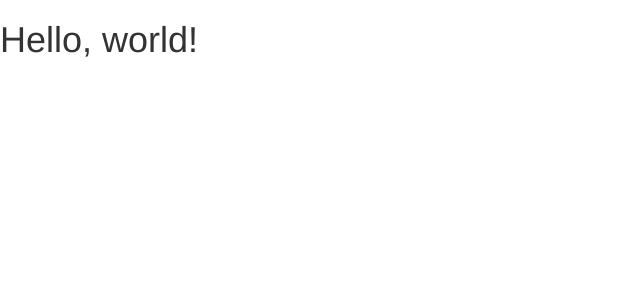
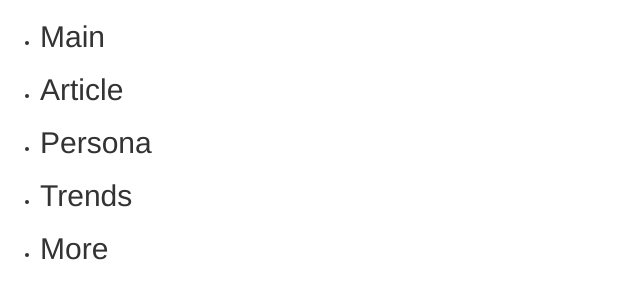
Before and after one commit to leenajii/gitweb, a plain HTML site: page index.html in a window 1280 px wide. Shown: the whole page, without its empty margins (0-640 px from the left). Drawn offline with nearby package versions, Linux system fonts and the light colour scheme.

Commit message:
Nav list

```diff
--- a/index.html
+++ b/index.html
@@ -17,7 +17,21 @@
       <![endif]-->
     </head>
     <body>
-    <h1>Hello, world!</h1>
+      <div>
+        <nav>
+          <ul>
+            <li><h2>Main</h2></li>
+            <li><h2>Article</h2></li>
+            <li><h2>Persona</h2></li>
+            <li><h2>Trends</h2></li>
+            <li><h2>More</h2></li>
+          </ul>
+        </nav>
+
+        <div></div>
+        <div></div>
+        <div></div>
+      </div>
 
       <!-- jQuery (necessary for Bootstrap's JavaScript plugins) -->
       <script src="https://ajax.googleapis.com/ajax/libs/jquery/1.11.3/jquery.min.js"></script>
```
Lines whose indentation alone changed are shown as unchanged.
